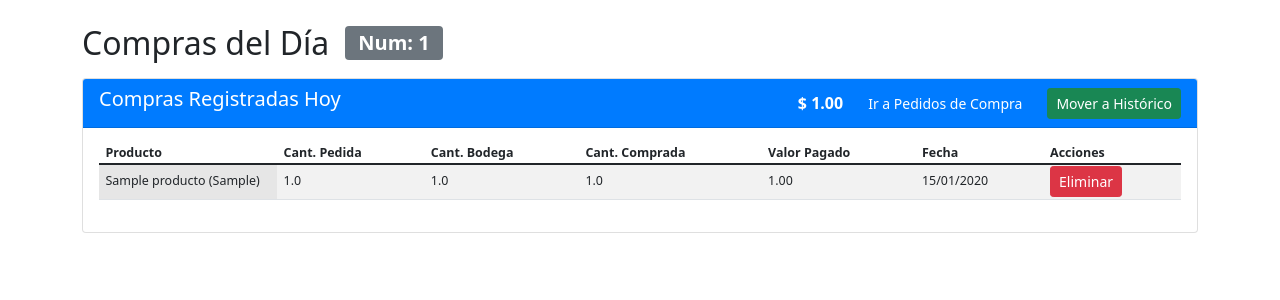
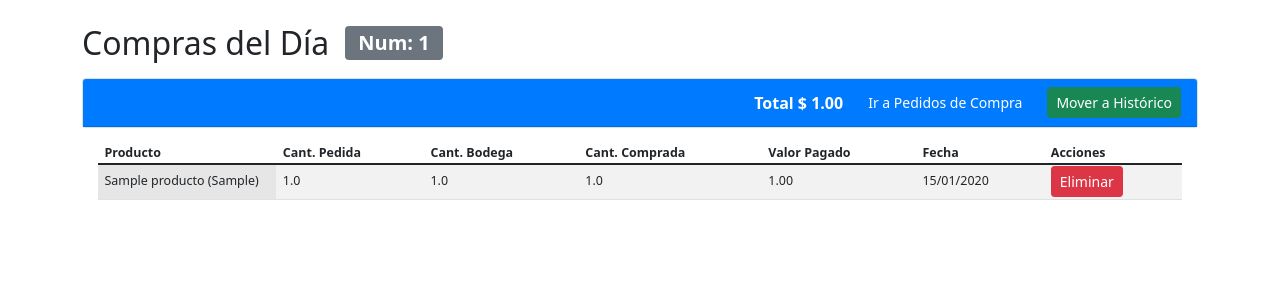
Before and after one commit to ecanar/AppMontebello, a Flask app: page /compras in a window 1280 px wide. Shown: the part 56-356 px from the top of the page. Run offline with Flask 3, Linux system fonts and the light colour scheme; tables that the repository leaves empty hold one stand-in row (values such as "Sample post"); some libraries are stand-ins or nearby versions.

Commit message:
UI: quitar titulo card, Total junto al monto en header

```diff
--- a/templates/compras.html
+++ b/templates/compras.html
@@ -19,11 +19,9 @@
 <div class="row mt-3">
     <div class="col-md-12">
         <div class="card">
-            <div class="card-header d-flex justify-content-between align-items-center">
-                <h5>Compras Registradas Hoy</h5>
-                <div class="d-flex align-items-center gap-3">
+            <div class="card-header d-flex justify-content-end align-items-center gap-3">
                     {% if compras %}
-                    <span id="total-val-pag" class="fw-bold fs-6">$ {{ "%.2f"|format(compras|sum(attribute='Val_Pag')) }}</span>
+                    <span id="total-val-pag" class="fw-bold fs-6">Total $ {{ "%.2f"|format(compras|sum(attribute='Val_Pag')) }}</span>
                     {% endif %}
                     <a href="{{ url_for('pedidos') }}" class="btn btn-sm btn-primary">Ir a Pedidos de Compra</a>
                     <a href="{{ url_for('mover_historico') }}" class="btn btn-sm btn-success" onclick="return confirm('¿Está seguro de mover todas las compras al histórico?')">Mover a Histórico</a>
@@ -122,7 +120,7 @@ document.querySelectorAll('.celda-editable').forEach(function(td) {
                 if (data.ok) {
                     td.textContent = nuevoValor.toFixed(2);
                     const totalEl = document.getElementById('total-val-pag');
-                    if (totalEl) totalEl.textContent = '$ ' + data.total.toFixed(2);
+                    if (totalEl) totalEl.textContent = 'Total $ ' + data.total.toFixed(2);
                 } else {
                     td.textContent = valorActual;
                     alert('Error al guardar: ' + data.error);
```
